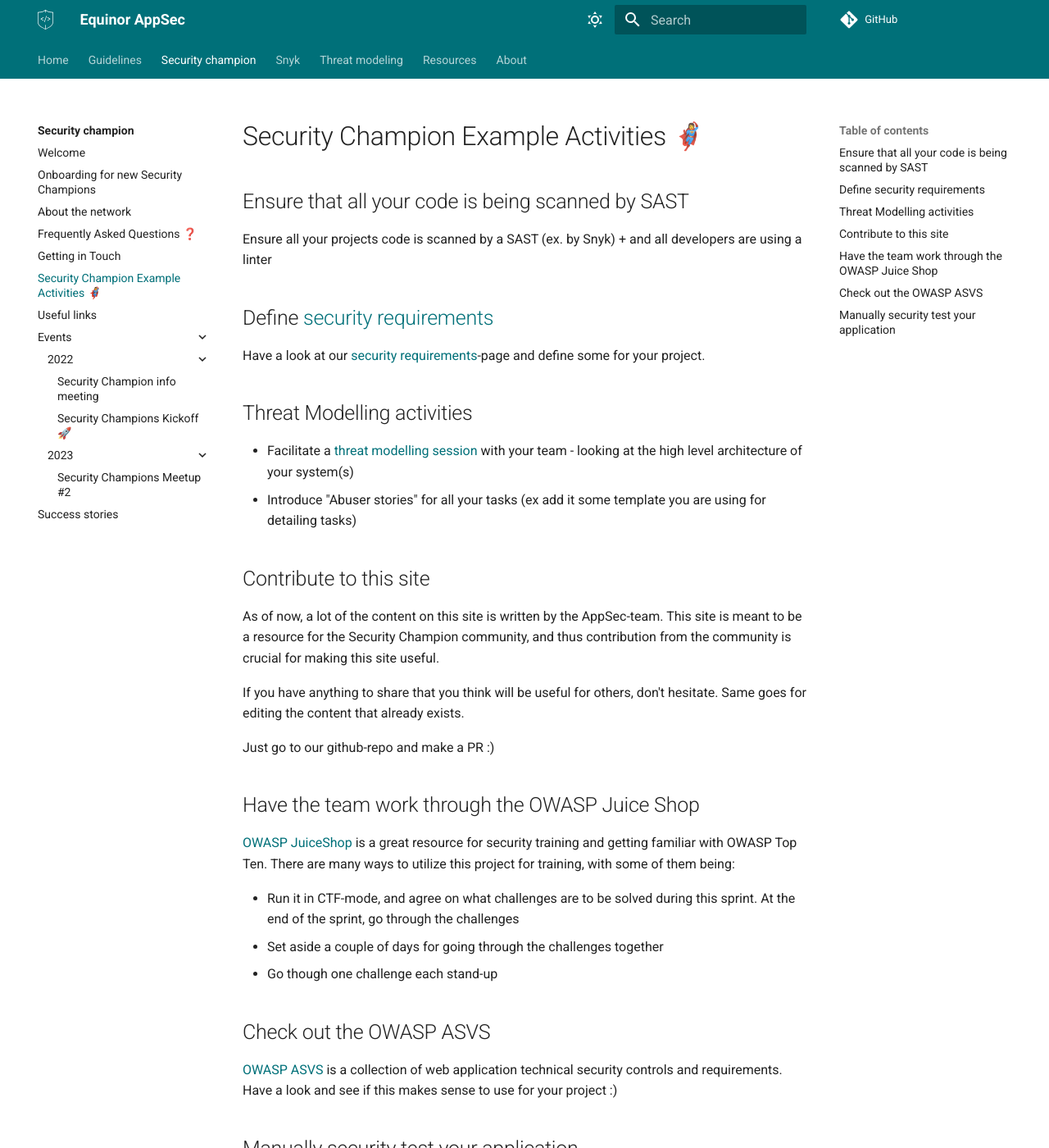
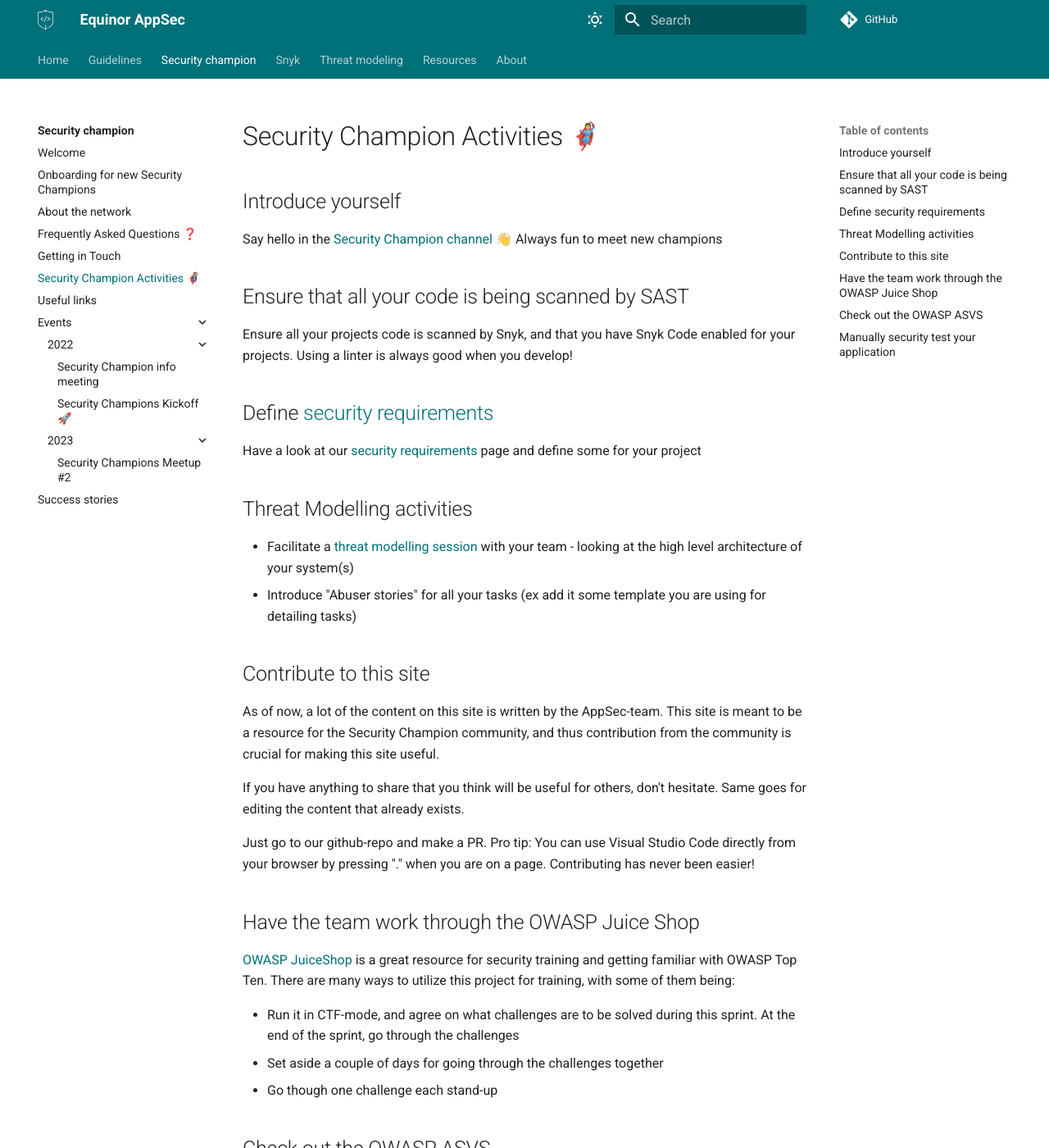
Before and after one commit to equinor/appsec, an MkDocs documentation site: the page built from docs/security-champion/security_champion_activities.md, in a window 1280 px wide and 1400 px high. Shown: the whole window at 82% size. Built offline with MkDocs 1.6.1 and Material for MkDocs 9.7.7, drawn with Linux system fonts in a browser that asks for light colours; some web fonts are replaced; comment, search, counter and statistics services are not loaded.

Commit message:
docs: update activities for secChamps

```diff
--- a/docs/security-champion/security_champion_activities.md
+++ b/docs/security-champion/security_champion_activities.md
@@ -1,13 +1,17 @@
 
-# Security Champion Example Activities 🦸‍♀️
+# Security Champion Activities 🦸‍♀️
+
+## Introduce yourself
+
+Say hello in the [Security Champion channel](https://equinor.slack.com/archives/C036HGPBJ04) 👋 Always fun to meet new champions
 
 ## Ensure that all your code is being scanned by SAST
 
-Ensure all your projects code is scanned by a SAST (ex. by Snyk) + and all developers are using a linter
+Ensure all your projects code is scanned by Snyk, and that you have Snyk Code enabled for your projects. Using a linter is always good when you develop!
 
 ## Define [security requirements](../resources/security_requirements.md)
 
-Have a look at our [security requirements](../resources/security_requirements.md)-page and define some for your project.
+Have a look at our [security requirements](../resources/security_requirements.md) page and define some for your project
 
 ## Threat Modelling activities
 
@@ -20,7 +24,7 @@
 
 If you have anything to share that you think will be useful for others, don't hesitate. Same goes for editing the content that already exists.
 
-Just go to our github-repo and make a PR :)
+Just go to our github-repo and make a PR. Pro tip: You can use Visual Studio Code directly from your browser by pressing "." when you are on a page. Contributing has never been easier!
 
 ## Have the team work through the OWASP Juice Shop
 
```
Also changed, not shown: docs/security-champion/2-new_security_champion.md (+2 -5 lines).
